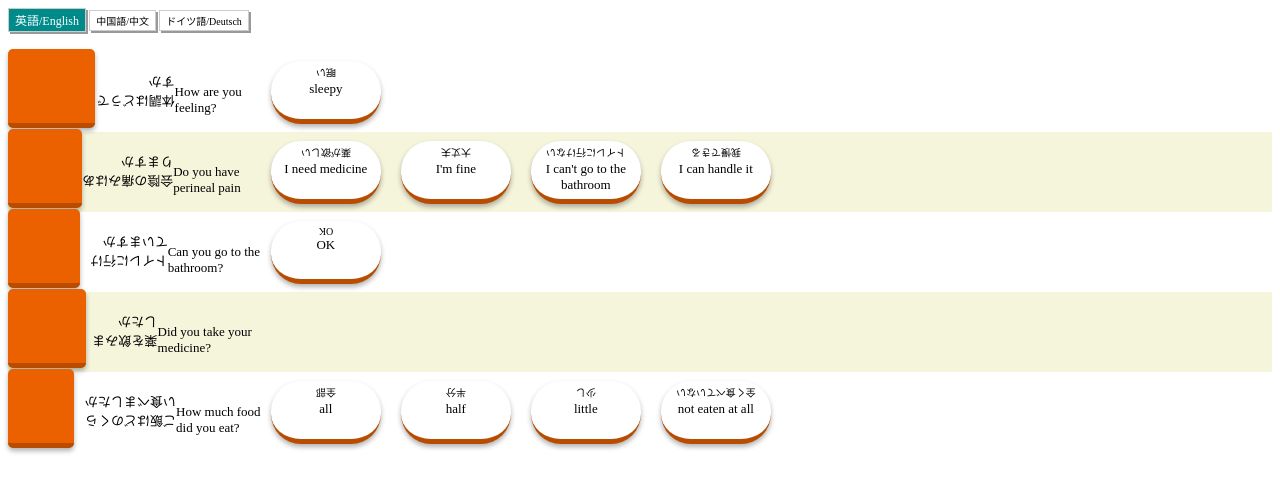
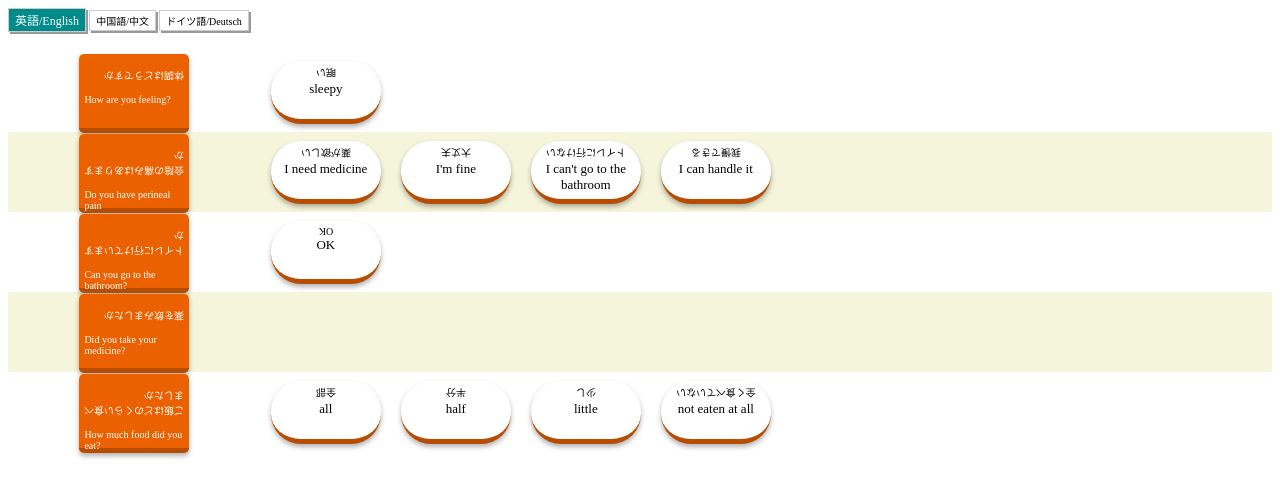
Before and after one commit to sumakokima2/pregnancy_support, a plain HTML site: page communication.html in a window 1280 px wide. Drawn offline with nearby package versions, Linux system fonts and the light colour scheme.

Commit message:
Update communication.html

```diff
--- a/communication.html
+++ b/communication.html
@@ -154,7 +154,7 @@
                     }
                 }
                 html += `<div class="parent">
-                    <div class ="item _A"><p class = "buttonA" id = "A${i}"><p class="tlans">${localData[i].category}</p><br>${d[i].category}<p></div>
+                    <div class ="item _A"><div class = "buttonA" id = "A${i}"><p class="tlans">${localData[i].category}</p><span>${d[i].category}</span></div></div>
                     <div class ="item _B">${answer}</div>
                     </div>`;
 
```
